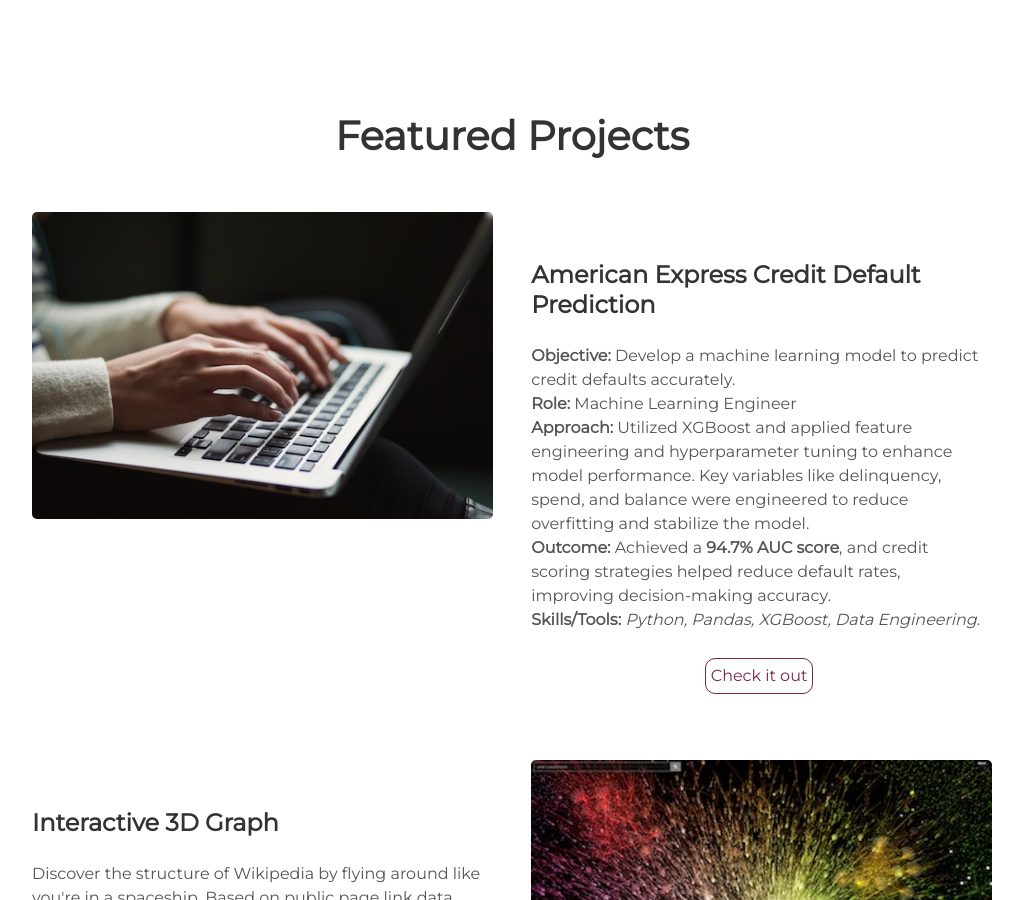
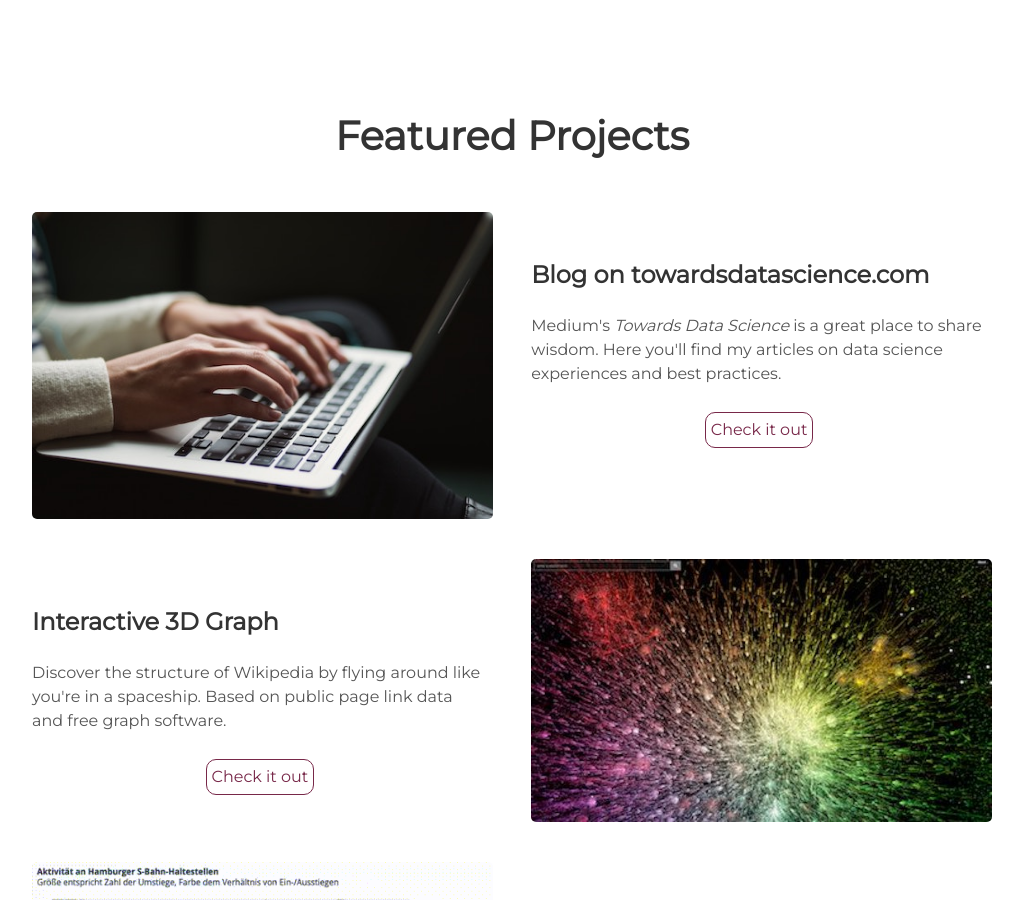
Before and after one commit to ViswaBonam/viswabonam.github.io, a Jekyll site: the page built from index.html, in a window 1280 px wide and 900 px high, scrolled down 1795 px. Shown: the whole window, without its empty margins (128-1151 px from the left). Built offline with Jekyll 4.4.1, drawn with Linux system fonts in a browser that asks for light colours.

Commit message:
Update projects.html

```diff
--- a/_includes/projects.html
+++ b/_includes/projects.html
@@ -8,13 +8,10 @@
     <img alt="wrting" src="{{ "/assets/img/kaitlyn-baker-vZJdYl5JVXY-unsplash.jpg" | prepend: site.baseurl }}" />
   </div>
   <div class="contents-right">
-    <h3> American Express Credit Default Prediction </h3>
-    <p><strong>Objective:</strong> Develop a machine learning model to predict credit defaults accurately.<br>
-<strong>Role:</strong> Machine Learning Engineer<br>
-<strong>Approach:</strong> Utilized XGBoost and applied feature engineering and hyperparameter tuning to enhance model performance. Key variables like delinquency, spend, and balance were engineered to reduce overfitting and stabilize the model.<br>
-<strong>Outcome:</strong> Achieved a <strong>94.7% AUC score</strong>, and credit scoring strategies helped reduce default rates, improving decision-making accuracy.<br>
-<strong>Skills/Tools:</strong> <em>Python, Pandas, XGBoost, Data Engineering</em>.</p>
-      <p align="center"><a class="project-link" href="https://github.com/ViswaBonam/American-Express-Credit-Default-Prediction">Check it out</a></p>
+    <h3> Blog on towardsdatascience.com </h3>
+    <p>Medium's <i>Towards Data Science</i> is a great place to share wisdom.
+      Here you'll find my articles on data science experiences and best practices.</p>
+      <p align="center"><a class="project-link" href="https://towardsdatascience.com/@d_haitz">Check it out</a></p>
   </div>
 </div>
 
```
